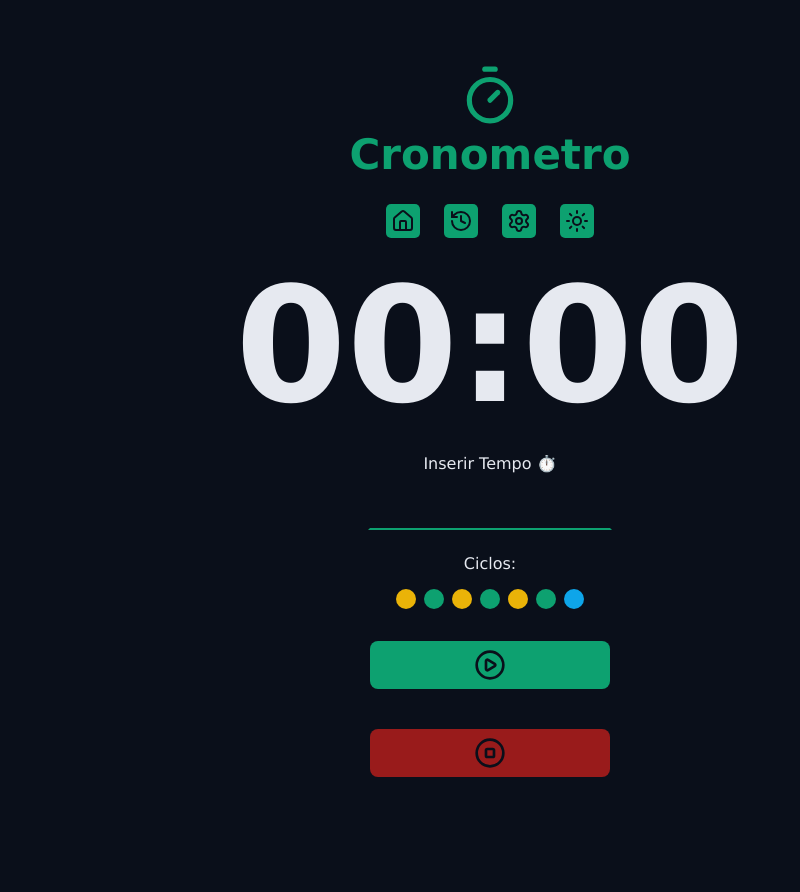
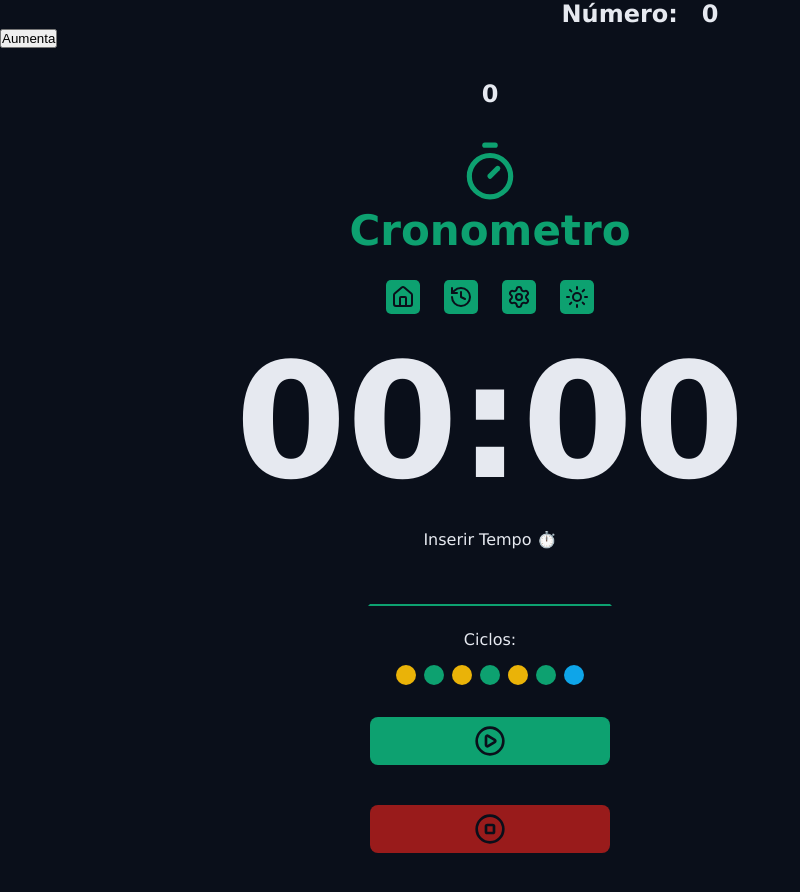
Before and after one commit to felipesalvador-dev/cronometro_pomodoro, a React (Vite) app: page / in a window 1280 px wide. Shown: the whole page, without its empty margins (0-800 px from the left). Before the commit the page ends 817 px from the top, so only its background shows below. Built offline with nearby package versions, Linux system fonts and the light colour scheme.

Commit message:
Heading atualizado

```diff
--- a/src/App.tsx
+++ b/src/App.tsx
@@ -7,14 +7,26 @@ import { Count } from "./components/CountDown"
 import { DefaultInput } from "./components/DefaultInput"
 import { Cycles } from "./components/Cycle"
 import { DefaultButton } from "./components/DefaultButton"
+import { Heading } from "./components/Heading"
 import { CirclePlay, CircleStop } from "lucide-react"
+import { useState } from "react"
 
-function App() {
+export function App() {
+
+  const [numero, setNumero] = useState(0)
 
 
+  function handleClick(){
+    setNumero(estadoAnterior => estadoAnterior + 1)
+  }
   return (
     <>
+      <Heading>
+        Número: <span id='numero'>{numero}</span>
+      </Heading>
+      <button onClick={handleClick}>Aumenta</button>
       <Container>
+        <Heading>0</Heading>
         <Logo />
         <Menu/>
       </Container>
--- /dev/null
+++ b/src/components/Heading/index.tsx
@@ -0,0 +1,9 @@
+import styles from "./style.module.css"
+
+type HeadingProps = {
+    children: React.ReactNode;
+}
+
+export function Heading ({children}: HeadingProps) {
+    return <h1 className={styles.heading}>{children}</h1>
+}
--- /dev/null
+++ b/src/components/Heading/style.module.css
@@ -0,0 +1,7 @@
+.heading{
+    display: flex;
+    align-items: center;
+    justify-content: center;
+    gap: 2.4rem;
+    font-size: 2.4rem;
+}
```
